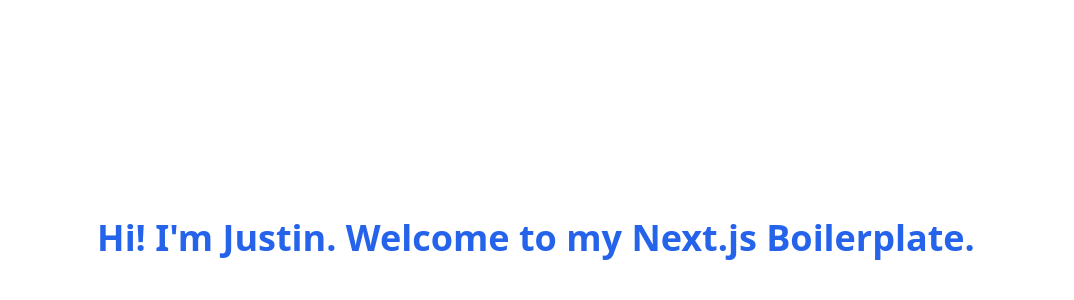
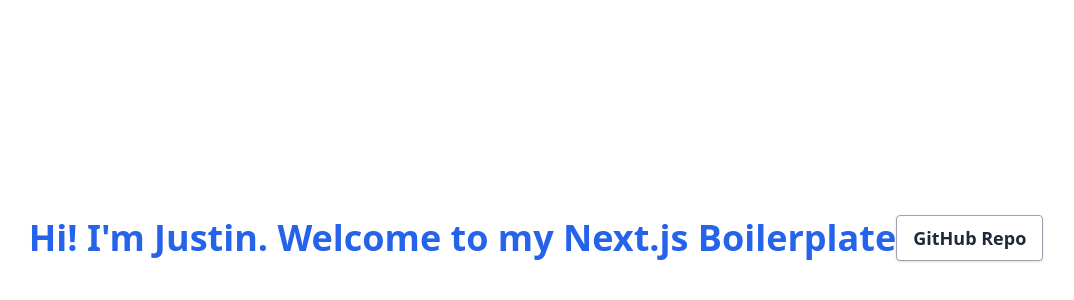
Before and after one commit to justinTsugranes/template_next-tailwind, a Next.js app: page / in a window 1280 px wide. Shown: the part 170-470 px from the top of the page, without its empty margins (104-1178 px from the left). Built offline with nearby package versions, Linux system fonts and the light colour scheme.

Commit message:
added repo button

```diff
--- a/pages/index.js
+++ b/pages/index.js
@@ -2,6 +2,7 @@
 import Footer from '../components/Footer';
 import Layout from '../layouts/Layout'
 import Header from '../components/Header';
+import Link from 'next/link'
 
 export default function Index () {
   return (
@@ -13,10 +14,13 @@
 
         <main>
           <div className='flex items-center justify-center'>
-
             <h1 className='text-4xl font-bold text-blue-600 flex items-center justify-center h-1/2 min-h-screen'>
-              Hi! I'm Justin. Welcome to my Next.js Boilerplate.</h1>
-
+              Hi! I'm Justin. Welcome to my Next.js Boilerplate</h1>
+            <div className="flex items-center justify-center">
+              <button className="bg-white hover:bg-gray-100 text-gray-800 font-semibold py-2 px-4 border border-gray-400 rounded shadow flex items-center justify-center">
+                <Link href="https://github.com/justinTsugranes/boilerplate_next-tailwind">GitHub Repo</Link>
+              </button>
+            </div>
           </div>
         </main>
 
```
